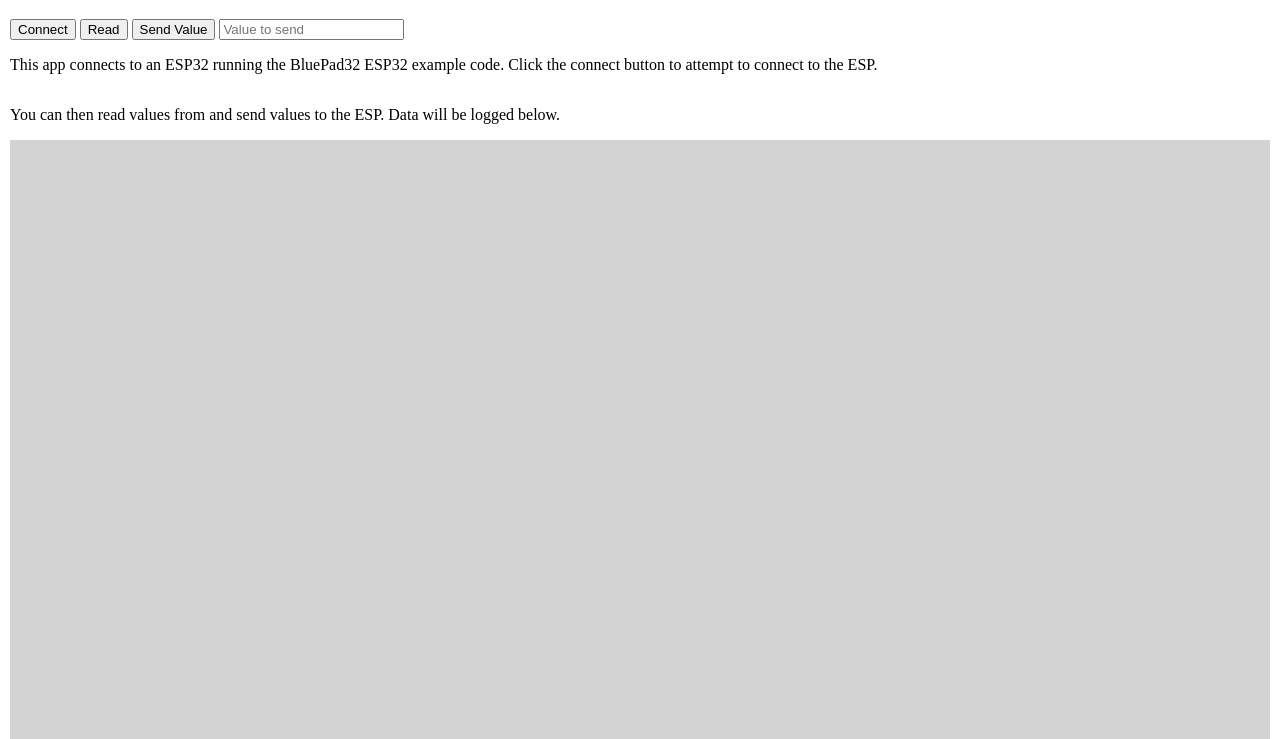
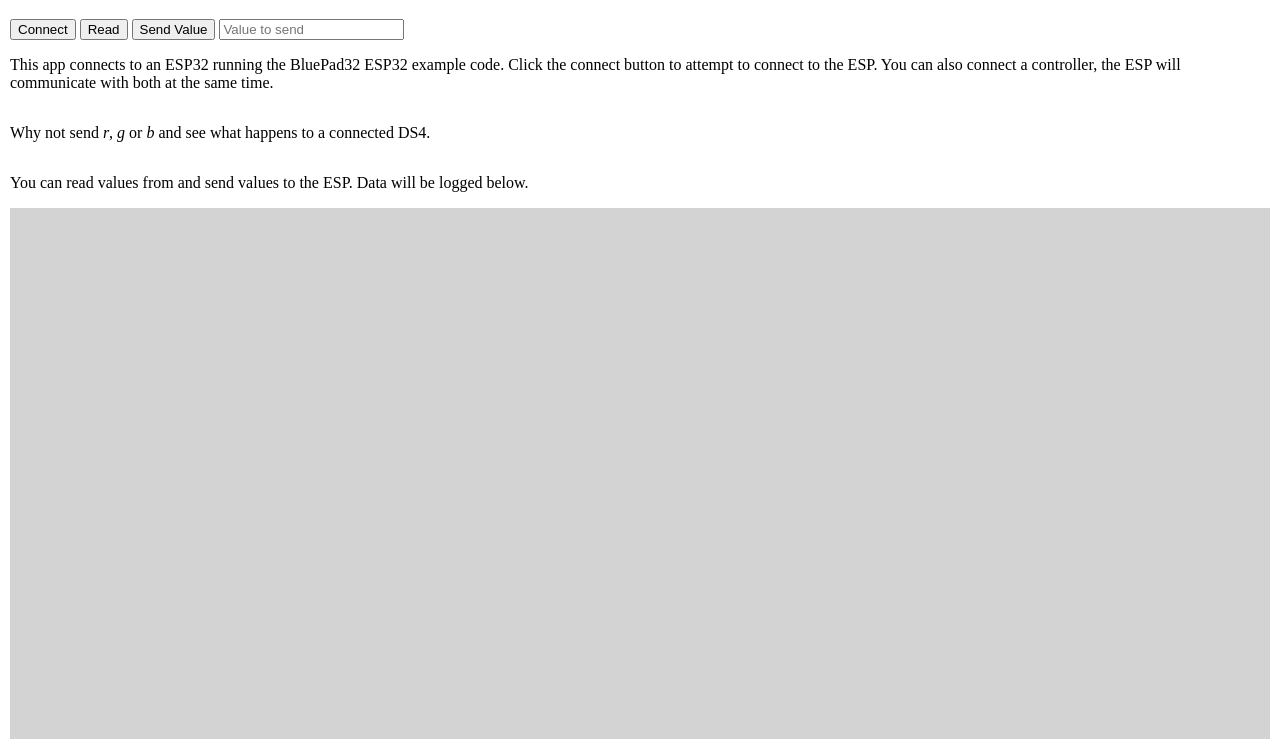
Before and after one commit to ste2425/BluePad32BLEDemo, a website with bundled scripts: page webApp/index.html in a window 1280 px wide. Shown: the part 61-800 px from the top of the page. Built offline with nearby package versions, Linux system fonts and the light colour scheme.

Commit message:
Final Example

```diff
--- a/webApp/index.html
+++ b/webApp/index.html
@@ -51,11 +51,13 @@
 
     <p>
         This app connects to an ESP32 running the BluePad32 ESP32 example code. Click the connect button to attempt to
-        connect to the ESP.
+        connect to the ESP. You can also connect a controller, the ESP will communicate with both at the same time.
     </p>
 
+    <p>Why not send <em>r</em>, <em>g</em> or <em>b</em> and see what happens to a connected DS4.</p>
+
     <p>
-        You can then read values from and send values to the ESP. Data will be logged below.
+        You can read values from and send values to the ESP. Data will be logged below.
     </p>
 
     <pre id="logger"></pre>
```
Also changed, not shown: ESP32/README.md, README.md, webApp/README.md, 1 other file.
